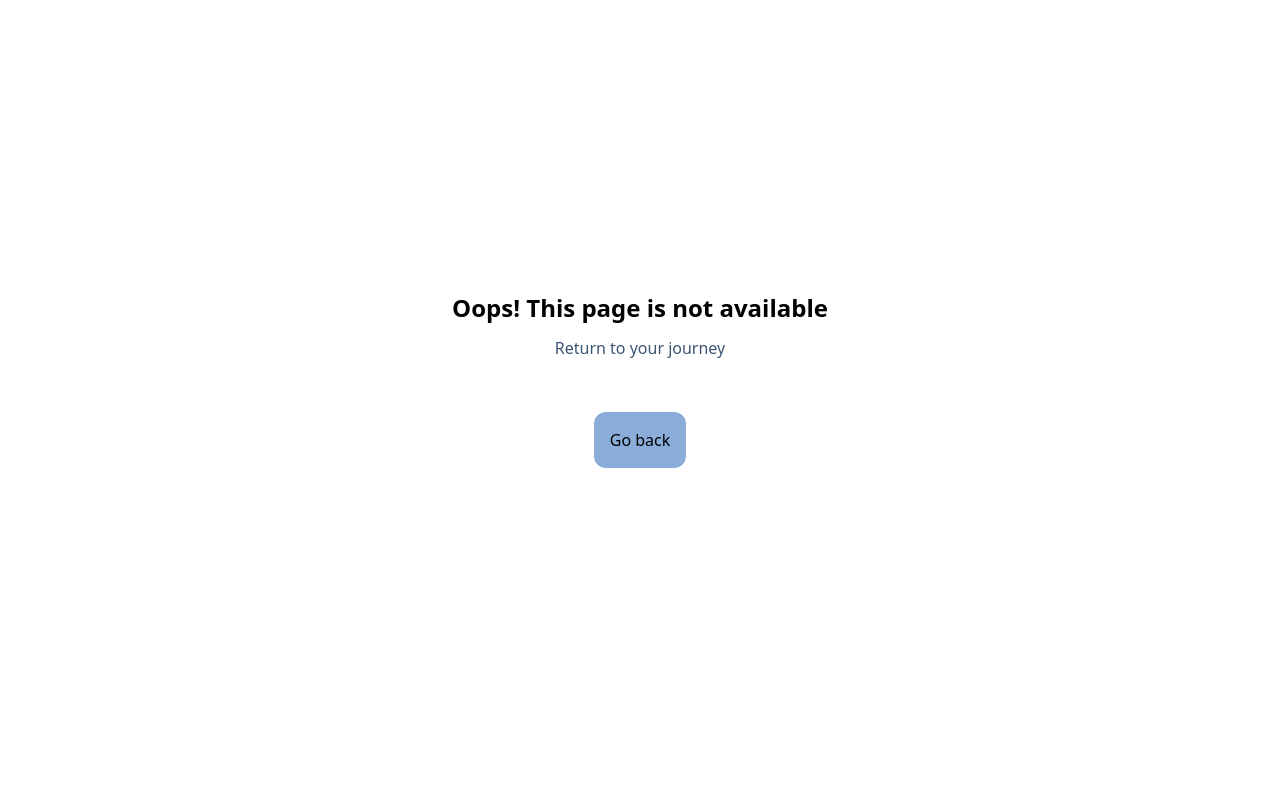
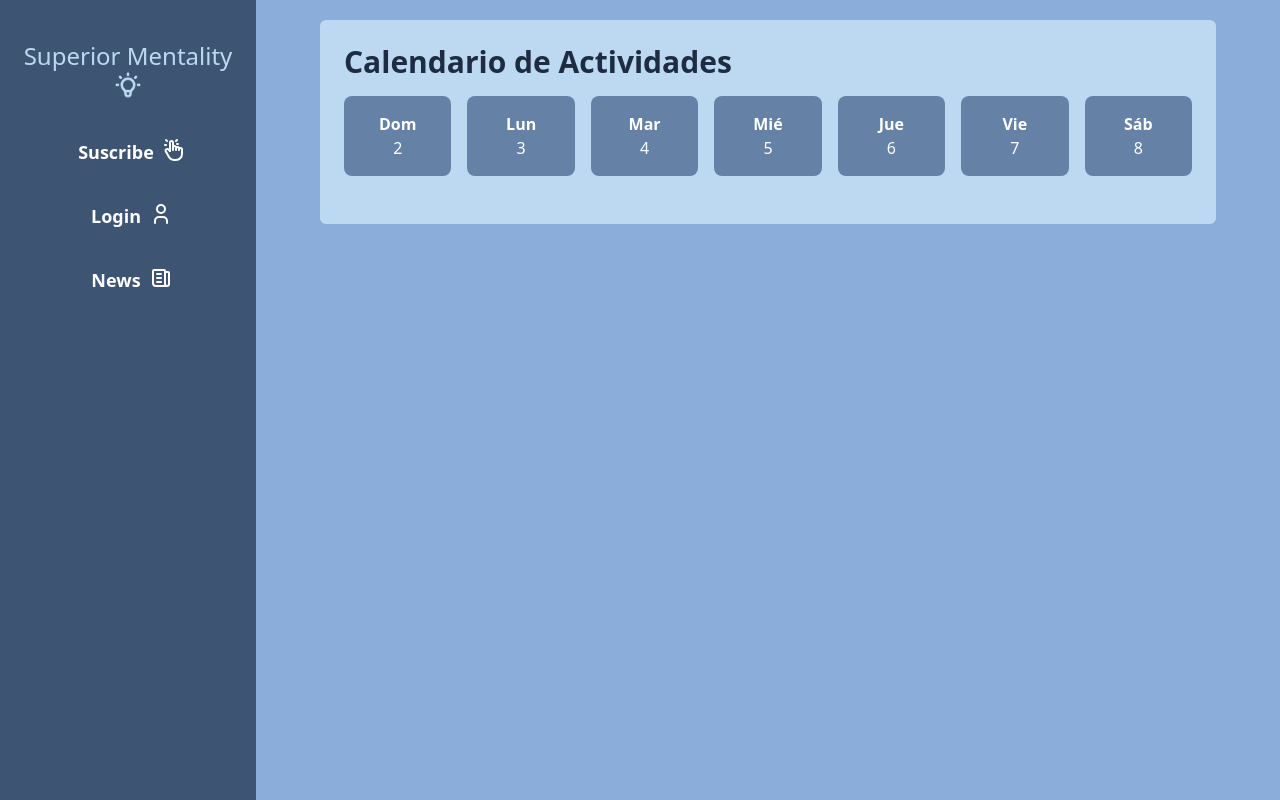
Before and after one commit to Whusher/superior-mentality, a React (Vite) app: page /schedule in a window 1280 px wide. Shown: the top 800 px of the page. Built offline with nearby package versions, Linux system fonts and the light colour scheme.

Commit message:
Layout componetization

```diff
--- a/src/layouts/AsideMenuU.jsx
+++ b/src/layouts/AsideMenuU.jsx
@@ -1,7 +1,27 @@
-export default function AsideMenuU() {
+import DropDownMenu from "./DropDownMenu"
+import { News,HandClick,User,Brainly } from "../utils/SVGExporter"
+import { Link } from "react-router-dom"
+export default function AsideMenuU({options = [ {icon: HandClick, menuOption: "Suscribe", pageRef:"/suscription" },{icon: User, menuOption: "Login" , pageRef:"/login" } , {icon: News, menuOption: "News", pageRef:"/news" }]}) {
   return (
-    <div>
-
-    </div>
+    <aside className="col-span-2 bg-darker-light h-screen p-5 flex justify-between md:block overflow-y-auto sticky top-0">
+        <h3 className="text-minimal text-center text-2xl md:my-5">Superior Mentality {Brainly()}</h3>
+        <ul className="hidden md:block">
+          {
+            options.map((option, index)=>{
+              return (
+                <li key={index}
+                  className="cursor-pointer m-3 p-3 text-white font-semibold font-sans text-lg rounded-xl hover:bg-plus-min flex justify-center items-center">
+                  <Link to={option.pageRef} className="flex">
+                    <span className="mx-2">{option.menuOption}</span>{option.icon()}
+                  </Link>
+                </li>
+              )
+            })
+          }
+        </ul>
+        <div className="md:hidden">
+          <DropDownMenu options={[ {icon: HandClick, menuOption: "Suscribe", pageRef:"/suscription" },{icon: User, menuOption: "Login" , pageRef:"/login" } , {icon: News, menuOption: "News", pageRef:"/news" }]} title={"Menu"}/>
+        </div>
+    </aside>
   )
 }
--- /dev/null
+++ b/src/layouts/ContentLA.jsx
@@ -0,0 +1,15 @@
+import Footer from "./Footer";
+import AsideMenuU from "./AsideMenuU";
+
+export default function ContentLA({child}) {
+  return (
+    <div className="md:grid md:grid-cols-10 min-h-screen">
+    {/* This is converted into a menu when display is small */}
+    <AsideMenuU/>
+    <main className="col-span-8 bg-plus-min items-center flex flex-col p-5">
+        {child}
+    </main>
+    <Footer main={false}/>
+  </div>
+  )
+}
--- a/src/layouts/Footer.jsx
+++ b/src/layouts/Footer.jsx
@@ -1,8 +1,8 @@
 import { Facebook, Twitter, Instagram, Mail } from '../utils/SVGExporter'
 
-export default function Footer() {
+export default function Footer({main=true}) {
   return (
-    <footer className="bg-[#1D2C40] text-[#BDD9F2] py-8 col-span-full">
+    <footer className={`bg-[#1D2C40] text-[#BDD9F2] py-8 ${main?'col-span-full': 'col-span-8 col-start-3'}`}>
       <div className="max-w-6xl mx-auto px-4 sm:px-6 lg:px-8">
         <div className="grid grid-cols-1 md:grid-cols-4 gap-8">
           <div className="md:col-span-2">
--- a/src/layouts/MainPageL.jsx
+++ b/src/layouts/MainPageL.jsx
@@ -24,7 +24,7 @@ export default function MainPageL() {
               onInit={(typewriter) => {
                 typewriter
                   .typeString("<span>Welcome to your adventure")
-                  .pauseFor(3000)
+                  .pauseFor(1500)
                   .deleteAll()
                   .typeString("TDAH with the easiest way to perform your daily activities!")
                   .start();
--- a/src/pages/Login.jsx
+++ b/src/pages/Login.jsx
@@ -55,12 +55,13 @@ export default function Login() {
             </div>
           </div>
           <div>
-            <button
+            <Link
+              to={'/schedule'}
               type="submit"
               className="w-full flex justify-center py-2 px-4 border border-transparent rounded-md shadow-sm text-sm font-medium text-white bg-[#3D5473] hover:bg-[#1D2C40] focus:outline-none focus:ring-2 focus:ring-offset-2 focus:ring-[#6581A6]"
             >
               Sign in
-            </button>
+            </Link>
           </div>
         </form>
         <div className="mt-4 text-center">
--- a/src/router.jsx
+++ b/src/router.jsx
@@ -11,6 +11,10 @@ import Error404 from './pages/Error404.jsx'
 import Login from './pages/Login.jsx'
 import SignUp from './pages/SignUp.jsx'
 
+//Pages test
+import Schedule from './user/Schedule.jsx'
+
+
 createRoot(document.getElementById('root')).render(
   <StrictMode>
     <BrowserRouter basename='/'>
@@ -18,6 +22,7 @@ createRoot(document.getElementById('root')).render(
         <Route path="/" element={<MainPageL/>} />
         <Route path="/login" element={<Login/>} />
         <Route path="/signup" element={<SignUp/>} />
+        <Route path="/schedule" element={<Schedule/>} />
         {/**ERROR 404 handler */}
         <Route path="*" element={<Error404/>} />
       </Routes>
--- /dev/null
+++ b/src/user/Schedule.jsx
@@ -0,0 +1,151 @@
+import { useState } from "react";
+import ContentLA from "../layouts/ContentLA";
+
+function Schedule() {
+    const [selectedDate, setSelectedDate] = useState(null);
+    const [activities, setActivities] = useState({});
+    const [newActivity, setNewActivity] = useState('');
+
+    const daysOfWeek = ['Dom', 'Lun', 'Mar', 'Mié', 'Jue', 'Vie', 'Sáb'];
+
+    const getCalendarDays = () => {
+      const startOfWeek = new Date();
+      const weekDays = Array.from({ length: 7 }, (_, i) =>
+        new Date(startOfWeek).setDate(startOfWeek.getDate() + i)
+      );
+      return weekDays;
+    };
+
+    const addActivity = () => {
+      if (newActivity && selectedDate) {
+        const dateStr = new Date(selectedDate).toLocaleDateString();
+        setActivities((prev) => ({
+          ...prev,
+          [dateStr]: [...(prev[dateStr] || []), { name: newActivity, completed: false }],
+        }));
+        setNewActivity('');
+      }
+    };
+
+    const toggleCompletion = (date, index) => {
+      const updatedActivities = [...activities[date]];
+      updatedActivities[index].completed = !updatedActivities[index].completed;
+      setActivities({ ...activities, [date]: updatedActivities });
+    };
+
+    const selectedActivities =
+      activities[new Date(selectedDate).toLocaleDateString()] || [];
+
+    const totalActivities = selectedActivities.length;
+    const completedActivities = selectedActivities.filter(
+      (activity) => activity.completed
+    ).length;
+    const completionPercentage =
+      totalActivities > 0
+        ? Math.round((completedActivities / totalActivities) * 100)
+        : 0;
+
+    return (
+      <div className="flex flex-col w-[70vw] mx-auto p-6 bg-minimal rounded-md">
+        <h1 className="text-3xl font-bold text-dark mb-4">
+          Calendario de Actividades
+        </h1>
+
+        <div className="w-full overflow-x-auto">
+          <div className="grid grid-cols-7 gap-4 mb-6 min-w-max">
+            {getCalendarDays().map((day, idx) => (
+              <button
+                key={idx}
+                className={`p-4 text-center rounded-lg ${
+                  selectedDate === day
+                    ? 'bg-plus-min text-white'
+                    : 'bg-opac text-white'
+                } transition-all hover:bg-plus-min`}
+                onClick={() => setSelectedDate(day)}
+              >
+                <div className="font-bold">{daysOfWeek[idx]}</div>
+                <div>{new Date(day).getDate()}</div>
+              </button>
+            ))}
+          </div>
+        </div>
+
+        {selectedDate && (
+          <div className="bg-darker-light p-4 rounded-lg mb-6">
+            <h2 className="text-2xl text-white mb-4">
+              Actividades para {new Date(selectedDate).toLocaleDateString()}
+            </h2>
+
+            {selectedActivities.length > 0 ? (
+              <>
+                <ul className="mb-4">
+                  {selectedActivities.map((activity, index) => (
+                    <li
+                      key={index}
+                      className="flex justify-between items-center mb-2"
+                    >
+                      <span
+                        className={`text-lg ${
+                          activity.completed
+                            ? 'line-through text-gray-300'
+                            : 'text-minimal'
+                        }`}
+                      >
+                        {activity.name}
+                      </span>
+                      <button
+                        className={`ml-4 px-3 py-1 rounded text-white ${
+                          activity.completed ? 'bg-green-500' : 'bg-plus-min'
+                        }`}
+                        onClick={() =>
+                          toggleCompletion(
+                            new Date(selectedDate).toLocaleDateString(),
+                            index
+                          )
+                        }
+                      >
+                        {activity.completed ? 'Completado' : 'Marcar'}
+                      </button>
+                    </li>
+                  ))}
+                </ul>
+
+                {/* Barra de progreso */}
+                <div className="w-full bg-opac rounded-full h-4 mb-4">
+                  <div
+                    className="bg-plus-min h-4 rounded-full"
+                    style={{ width: `${completionPercentage}%` }}
+                  ></div>
+                </div>
+                <p className="text-white text-sm mb-4">
+                  {completionPercentage}% completado
+                </p>
+              </>
+            ) : (
+              <p className="text-white">No hay actividades para este día.</p>
+            )}
+
+            <div className="flex items-center">
+              <input
+                type="text"
+                className="border border-gray-300 p-2 w-full rounded-md"
+                value={newActivity}
+                onChange={(e) => setNewActivity(e.target.value)}
+                placeholder="Nueva actividad..."
+              />
+              <button
+                className="bg-dark text-white px-4 py-2 rounded-md ml-2"
+                onClick={addActivity}
+              >
+                Añadir
+              </button>
+            </div>
+          </div>
+        )}
+      </div>
+    );
+  }
+
+export default function ViewSchedule() {
+  return <ContentLA child={<Schedule />} />;
+}
```
